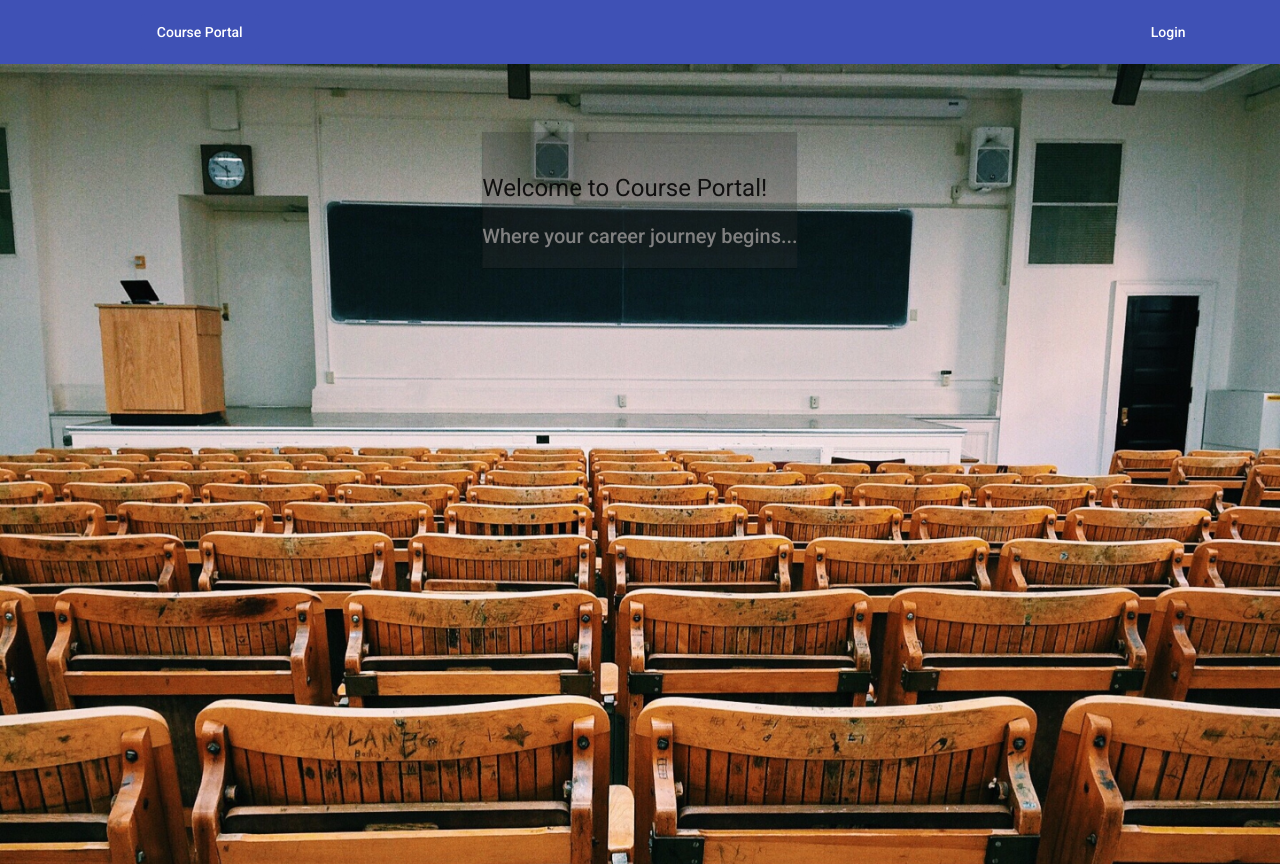
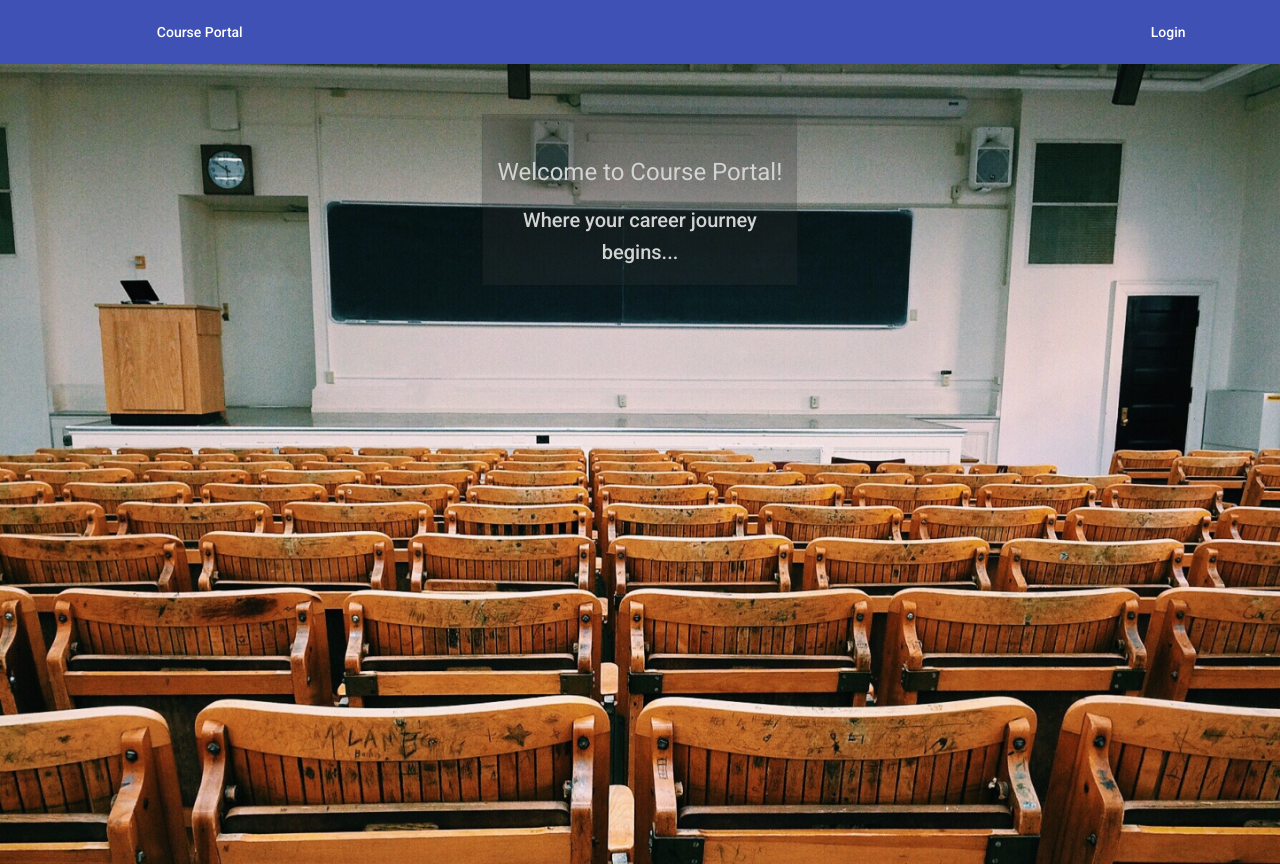
Before and after one commit to 2011-nov02-net/DHL-Project2-Site, an Angular app in the folder DHL-Project2-Site/: page / in a window 1280 px wide. Built offline with nearby package versions, Linux system fonts and the light colour scheme.

Commit message:
style change to landing and sonarcloud change

```diff
--- a/DHL-Project2-Site/src/landing-page/landing-page.component.css
+++ b/DHL-Project2-Site/src/landing-page/landing-page.component.css
@@ -19,10 +19,9 @@ main {
 .frosted-card {
   background-color: rgba(255,255,255,.05);
   overflow: hidden;
-}
-
-.frosted-card h2 {
-  color: gray;
+  text-align: center;
+  padding: 0.5%;
+  color: lightgray;
 }
 
 .frosted-card:before {
@@ -34,5 +33,5 @@ main {
   bottom: 0;
   left: 0;
   box-shadow: inset 0 0 1000px rgba(0,0,0,.5);
-  filter: blur(10%);
+  filter: blur(5%);
 }
--- a/DHL-Project2-Site/src/navbar/navbar.component.html
+++ b/DHL-Project2-Site/src/navbar/navbar.component.html
@@ -1,10 +1,7 @@
-
 <nav>
   <mat-toolbar class="toolbar" color="primary" role="banner">
     <button class="panel-title" mat-flat-button color="primary" id='' routerLink="" style="margin-left:10%">Course Portal</button>
     <span class="spacer"></span>
-    <!-- *ngIf="loggedIn == null" -->
-    <!-- *ngIf="loggedIn" -->
   	<button *ngIf="user != null" mat-button id="enroll" routerLink="/enroll">Enroll</button>
     <button *ngIf="user != null" mat-button id='user-update' routerLink="/user-update">Update Account</button>
     <button *ngIf="user == null" mat-button id='login' routerLink="/login" style="margin-right:5%">Login</button>
```
